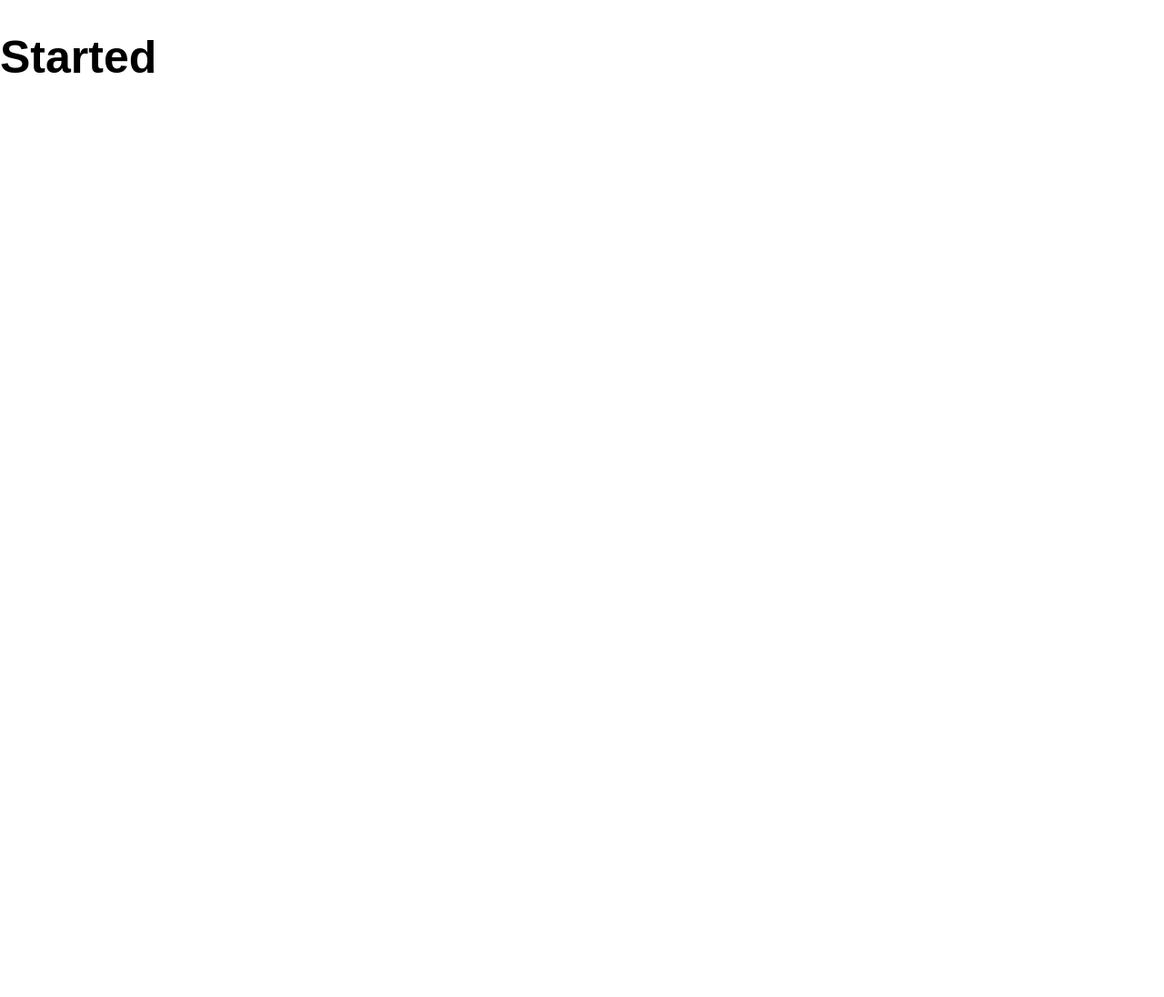
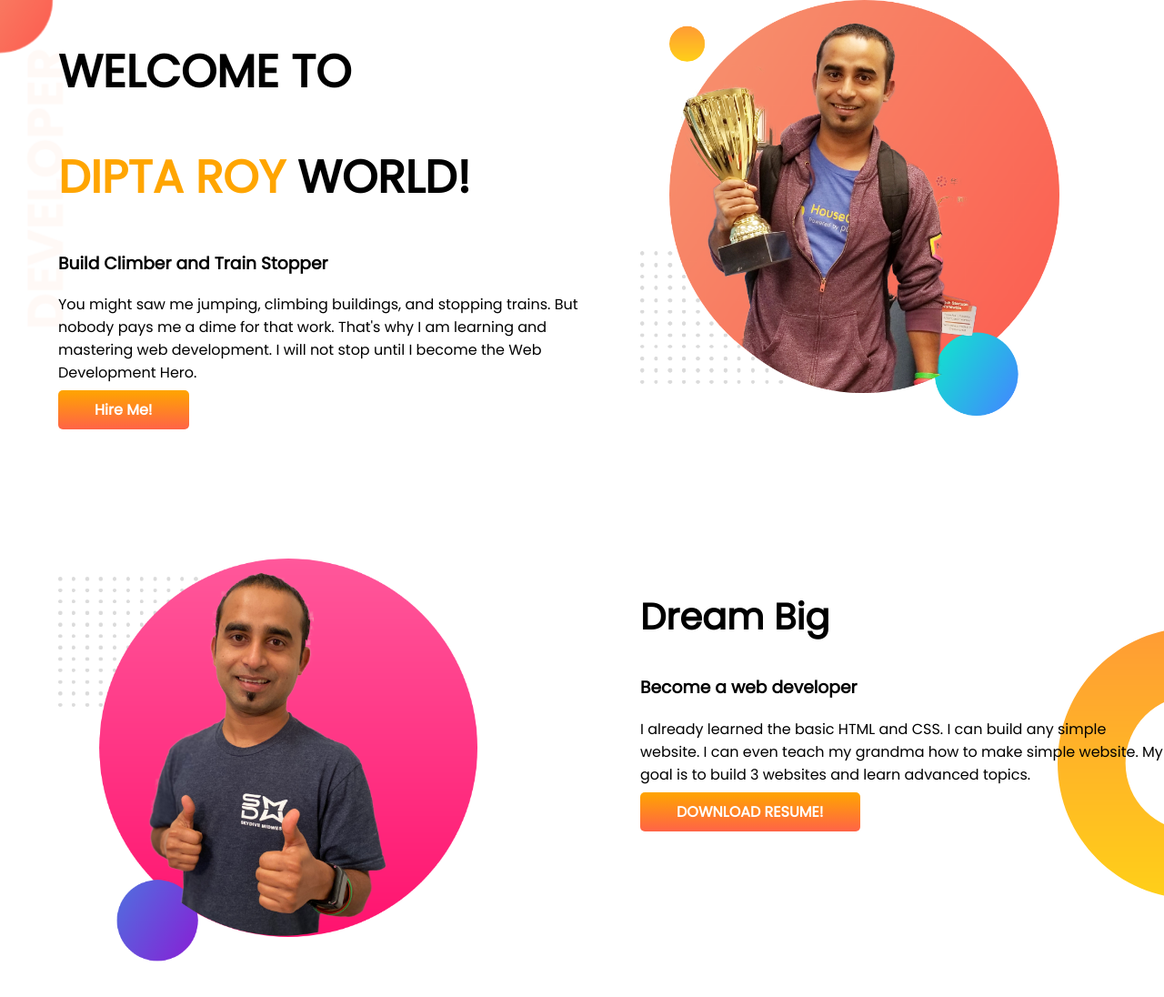
Before and after one commit to Diptaroy72/practice-sample-portolio-1, a plain HTML site: page index.html in a window 1280 px wide. Shown: the whole page at 91% size. Before the commit the page ends 800 px from the top, so only its background shows below. Drawn offline with Linux system fonts and the light colour scheme; files that its build step writes are made by us from their sources.

Commit message:
first section done

```diff
--- a/index.html
+++ b/index.html
@@ -5,10 +5,37 @@
     <meta http-equiv="X-UA-Compatible" content="IE=edge">
     <meta name="viewport" content="width=device-width, initial-scale=1.0">
     <title>Developer-Portfolio</title>
+    <link rel="preconnect" href="https://fonts.googleapis.com">
+    <link rel="preconnect" href="https://fonts.gstatic.com" crossorigin>
+    <link href="https://fonts.googleapis.com/css2?family=Poppins&display=swap" rel="stylesheet">
     <link rel="stylesheet" href="style.css">
     <link rel="shortcut icon" href="developer-portfolio-master/images/jhankar.png" type="image/x-icon">
 </head>
 <body>
-    <h1>Started</h1>
+    <section class="top-banner">
+        <div class="half-width">
+            <h1>WELCOME TO</h1>
+            <h1><span class="orange-color">DIPTA ROY</span> WORLD!</h1>
+            <h3>Build Climber and Train Stopper</h3>
+            <p>You might saw me jumping, climbing buildings, and stopping trains. But nobody pays me a dime for that work. That's why I am learning and mastering web development. I will not stop until I become the Web Development Hero.</p>
+            <a class="link-button" target="_blank" href="">Hire Me!</a>
+       </div>
+       <div class="half-width">
+           <img src="developer-portfolio-master/images/jhankar.png" alt="">
+       </div>
+    </section>
+    <section class="dream-big">
+        <div class="half-width">
+            <img src="developer-portfolio-master/images/jhankar2.png" alt="">
+        </div>
+        <div class="half-width">
+            <h2>Dream Big</h2>
+            <h3>Become a web developer</h3>
+            <p>
+                I already learned the basic HTML and CSS. I can build any simple website. I can even teach my grandma how to make simple website. My goal is to build 3 websites and learn advanced topics.
+            </p>
+            <a class="link-button" target="_blank" href="">DOWNLOAD RESUME!</a>
+        </div>
+    </section>
 </body>
 </html>
--- /dev/null
+++ b/style.css
@@ -0,0 +1,42 @@
+body{
+    font-family: 'Poppins', sans-serif;
+    margin: 0;
+}
+h1{
+    font-size: 50px;
+}
+h2{
+    font-size: 40px;
+}
+.orange-color{
+    color: orange;
+}
+section{
+    display: flex;
+    margin-bottom: 150px;
+}
+.half-width{
+    width: 50%;
+    padding-left: 5%;
+}
+.half-width img{
+    width: 80%;
+}
+.link-button{
+    text-decoration: none;
+    color: white;
+    background-image: linear-gradient(orange , tomato);
+    padding: 10px 40px;
+    border-radius: 5px;
+    font-weight: 700;
+}
+.top-banner{
+    background-image: url(developer-portfolio-master/images/top-banner.png);
+    background-repeat: no-repeat;
+
+}
+.dream-big{
+    background-image: url(developer-portfolio-master/images/dream-bg.png);
+    background-repeat: no-repeat;
+    background-position: right;
+}
```
